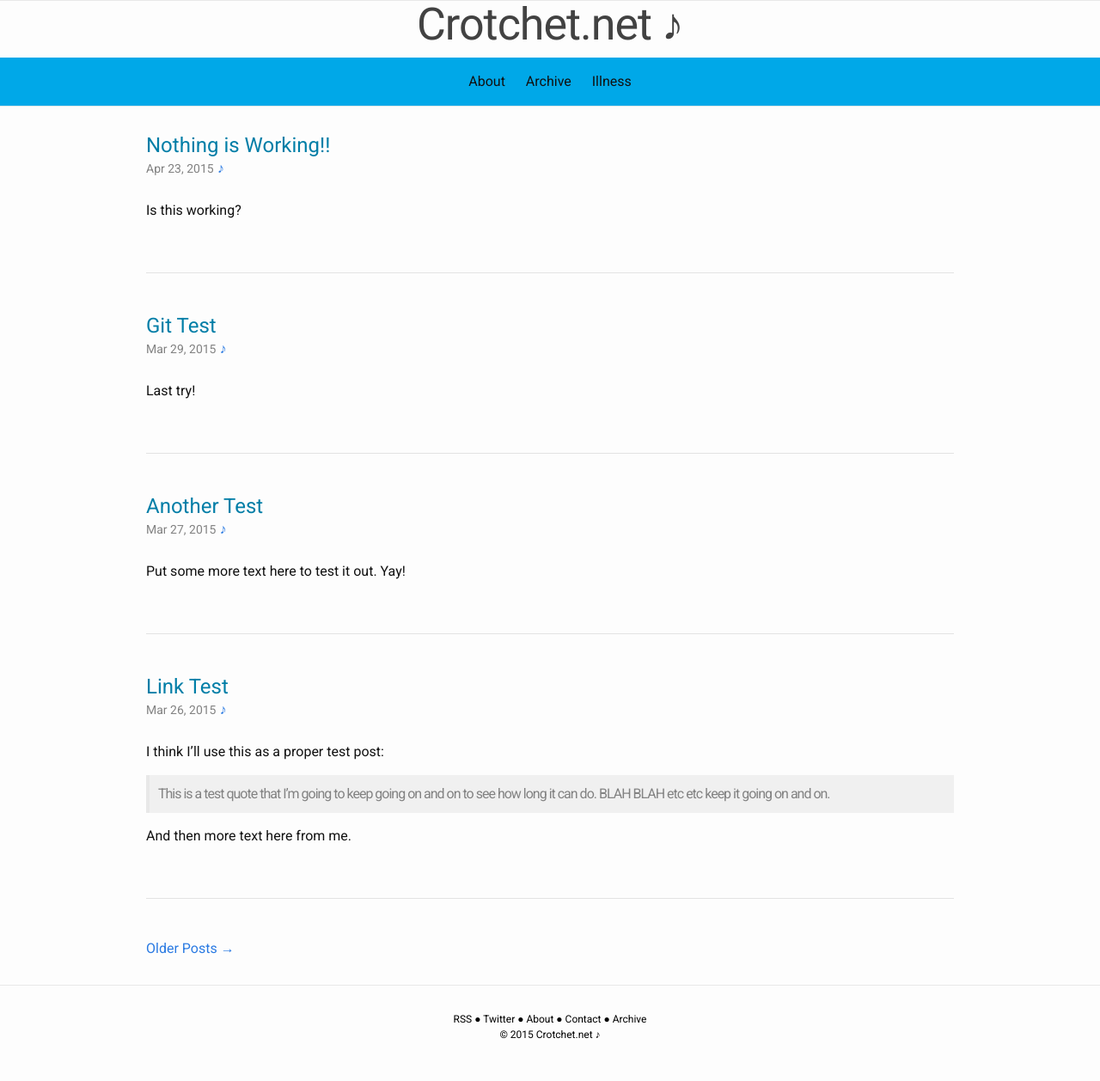
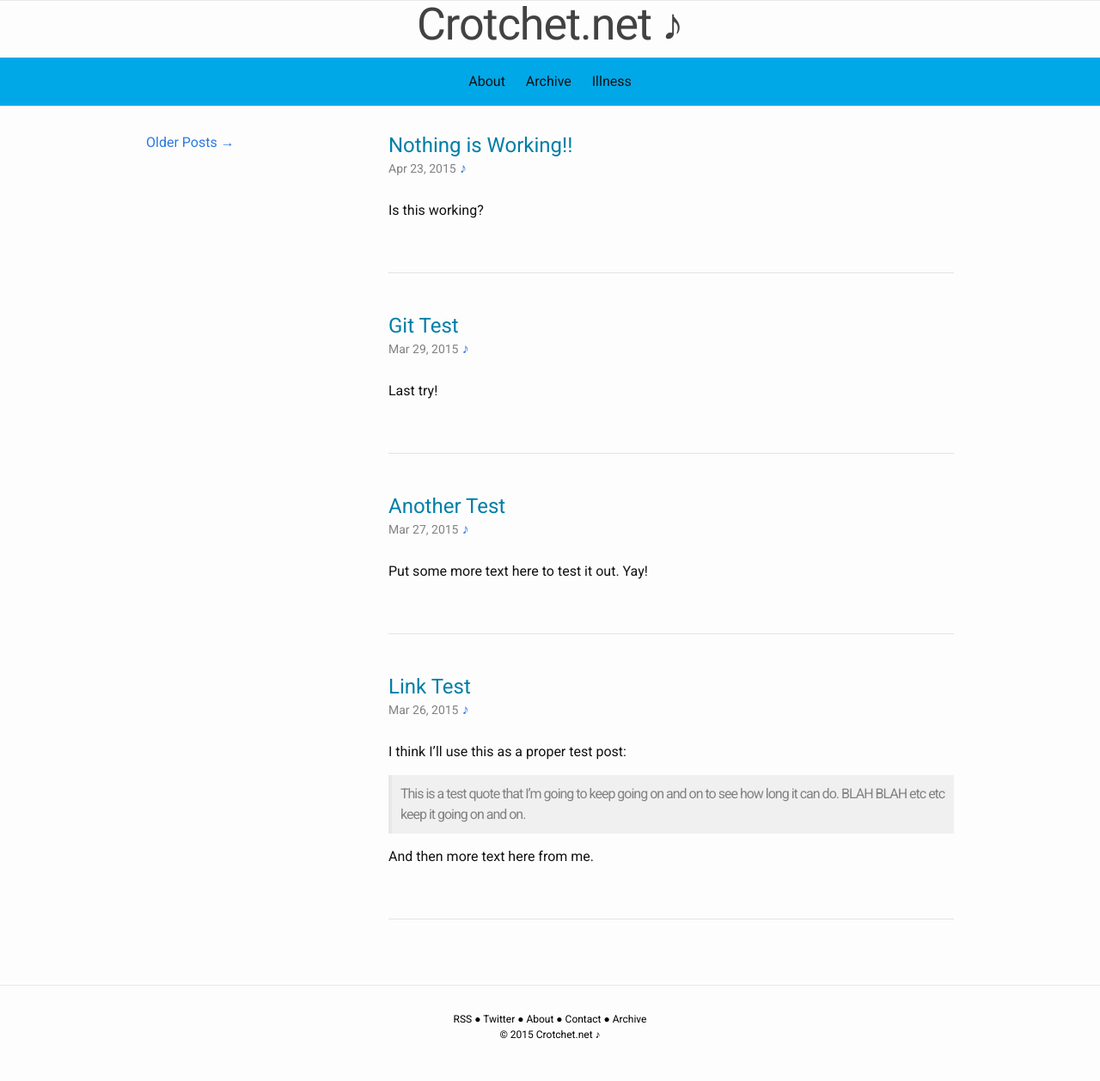
Before and after one commit to andyml123/andyml123.github.io, a Jekyll site: the page built from index.html, in a window 1280 px wide. Shown: the whole page at 86% size. Built offline with Jekyll 4.4.1, drawn with Linux system fonts in a browser that asks for light colours; the list of posts is cut into pages by our own code.

Commit message:
inital commit

```diff
--- a/_sass/_layout.scss
+++ b/_sass/_layout.scss
@@ -385,3 +385,10 @@ hr {
   color: #fff;
   text-decoration: none;
  }
+
+
+
+ .home {
+	width:70%;
+	float:right;
+ }
```
